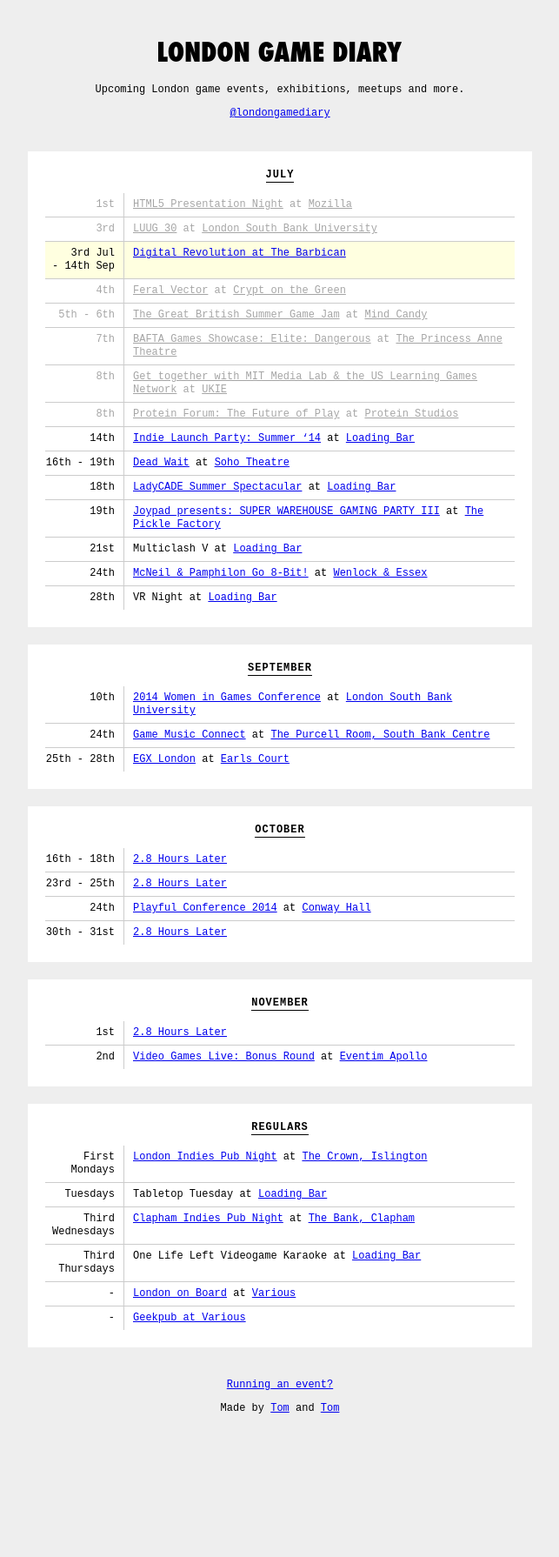
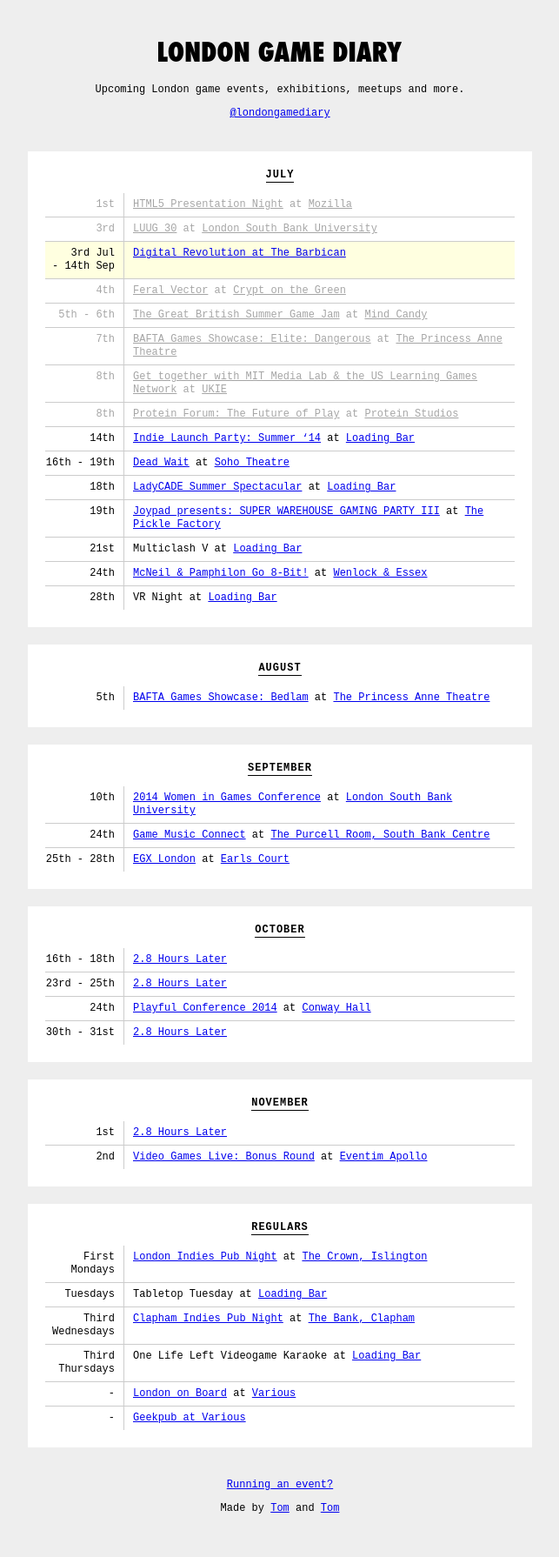
Before and after one commit to thomasmarshall/londongamediary.com, a Jekyll site: the page built from index.html, in a window 1280 px wide. Shown: the whole page at 87% size, without its empty margins (318-961 px from the left). Built offline with Jekyll 4.4.1, drawn with Linux system fonts in a browser that asks for light colours; nearby versions of some CDN libraries; before the commit the page ends 1675 px from its top, so only the background shows below that.

Commit message:
Update events.yml

```diff
--- a/_data/events.yml
+++ b/_data/events.yml
@@ -78,6 +78,10 @@
 
 # August
 
+- title: "BAFTA Games Showcase: Bedlam"
+  link: "https://bafta.ticketsolve.com/shows/873518446/events?show_id=873518446"
+  location: "[The Princess Anne Theatre](http://www.bafta.org/venue-hire/rooms/the-princess-anne-theatre,1965,BA.html)"
+  date: 2014-08-05
 
 # September
 
```
